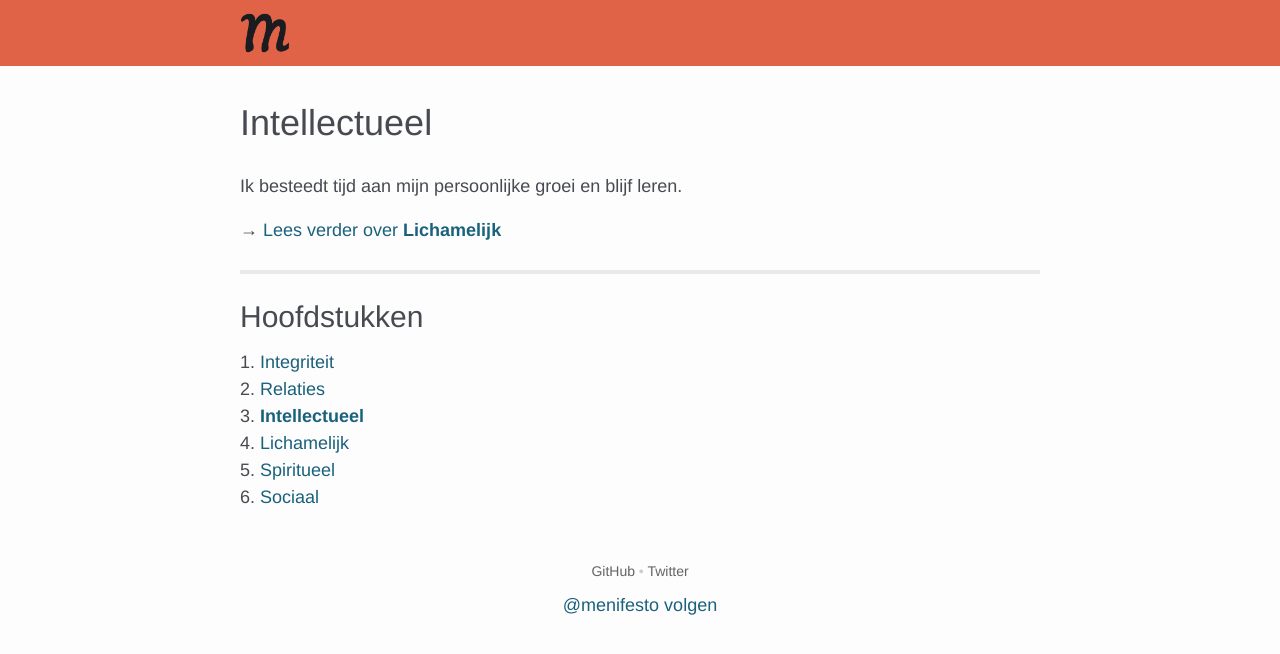
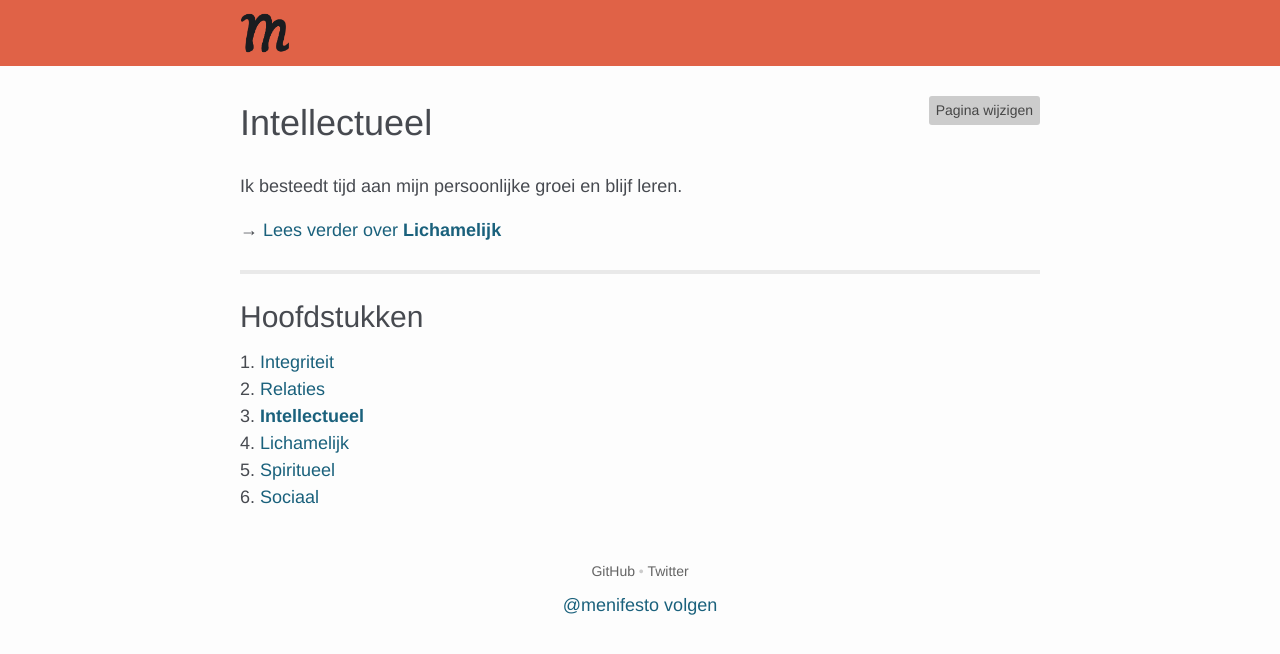
Before and after one commit to rickpastoor/menifesto, a Jekyll site: the page built from _hoofdstukken/03-intellectueel.md, in a window 1280 px wide. Shown: the top 654 px of the page. Built offline with Jekyll 4.4.1, drawn with Linux system fonts in a browser that asks for light colours; comment, search, counter and statistics services are not loaded.

Commit message:
Added an edit on github button to every chapter

```diff
--- a/_layouts/chapter.html
+++ b/_layouts/chapter.html
@@ -11,6 +11,8 @@ layout: default
 <div class="container">
 
 	<div class="content chapter">
+
+		<a href="https://github.com/rickpastoor/menifesto/edit/master{{ page.url | replace:'.html','.md' | replace:'hoofdstukken','_hoofdstukken' }}" target="blank" class="edit-chapter">Pagina wijzigen</a>
 
 	  <h1>{{ page.title }}</h1>
 
--- a/css/main.css
+++ b/css/main.css
@@ -143,3 +143,18 @@ a:hover { color: #0C4A62; text-decoration: underline; }
 .footer-links a, .footer-links a:active {
   color: #646464;
 }
+
+.edit-chapter {
+  float: right;
+  font-size: 14px;
+  background-color: #ccc;
+  border-radius: 3px;
+  color: #464646;
+  padding: 4px 7px;
+}
+
+.edit-chapter:hover {
+  text-decoration: none;
+  background-color: #D6D5D5;
+  color: #464646;
+}
```
